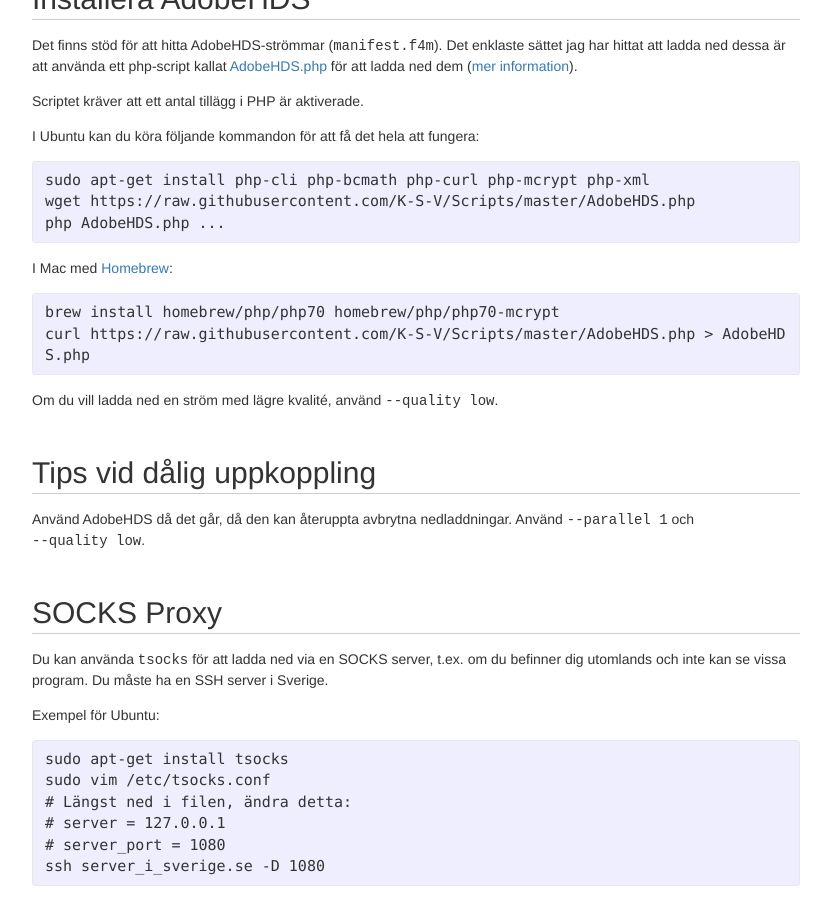
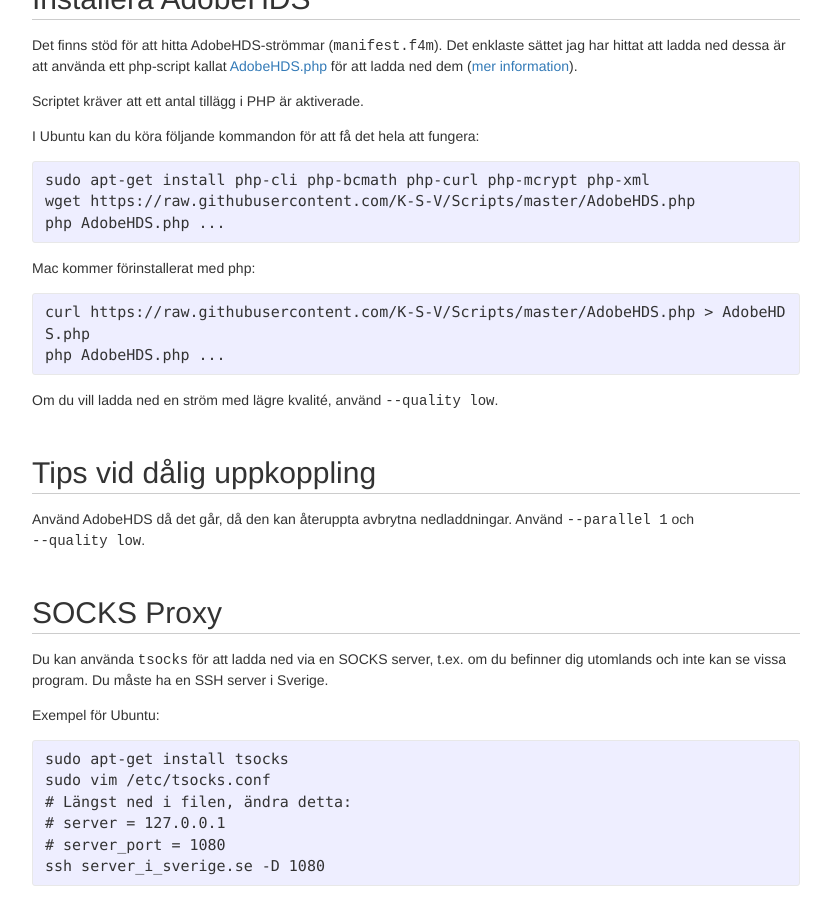
Before and after one commit to stefansundin/privatkopiera, a Jekyll site: the page built from index.html, in a window 1280 px wide and 900 px high, scrolled down 2198 px. Shown: the whole window, without its empty margins (224-1055 px from the left). Built offline with Jekyll 4.4.1, drawn with Linux system fonts in a browser that asks for light colours.

Commit message:
Use built-in php on mac.

```diff
--- a/index.html
+++ b/index.html
@@ -141,11 +141,11 @@ wget https://raw.githubusercontent.com/K-S-V/Scripts/master/AdobeHDS.php
 php AdobeHDS.php ...
 {% endhighlight %}
 
-    <p>I Mac med <a href="https://brew.sh/">Homebrew</a>:</p>
+    <p>Mac kommer förinstallerat med php:</p>
 
 {% highlight shell %}
-brew install homebrew/php/php70 homebrew/php/php70-mcrypt
 curl https://raw.githubusercontent.com/K-S-V/Scripts/master/AdobeHDS.php > AdobeHDS.php
+php AdobeHDS.php ...
 {% endhighlight %}
 
     <p>Om du vill ladda ned en ström med lägre kvalité, använd <tt>--quality low</tt>.</p>
```
